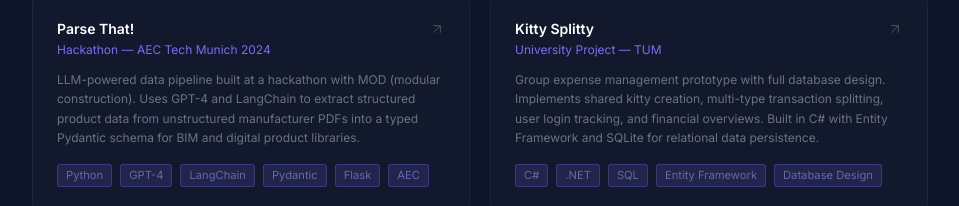
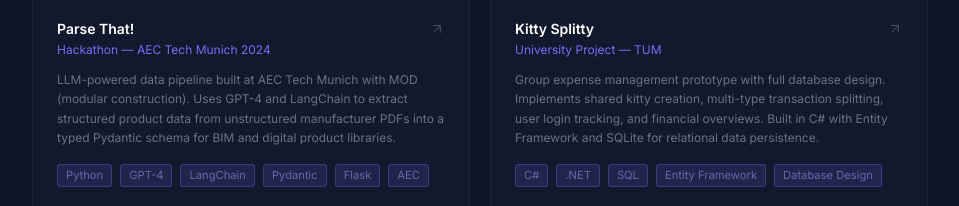
Before and after one commit to Shavss/Shavss.github.io, a Next.js app: page /projects in a window 1280 px wide. Shown: the part 875-1081 px from the top of the page, without its empty margins (160-1119 px from the left). Built offline with nearby package versions, Linux system fonts and the light colour scheme.

Commit message:
Update projectsData.js

```diff
--- a/data/projectsData.js
+++ b/data/projectsData.js
@@ -39,7 +39,7 @@ export const all = [
     name: 'Parse That!',
     subtitle: 'Hackathon — AEC Tech Munich 2024',
     description:
-      'LLM-powered data pipeline built at a hackathon with MOD (modular construction). Uses GPT-4 and LangChain to extract structured product data from unstructured manufacturer PDFs into a typed Pydantic schema for BIM and digital product libraries.',
+      'LLM-powered data pipeline built at AEC Tech Munich with MOD (modular construction). Uses GPT-4 and LangChain to extract structured product data from unstructured manufacturer PDFs into a typed Pydantic schema for BIM and digital product libraries.',
     tags: ['Python', 'GPT-4', 'LangChain', 'Pydantic', 'Flask', 'AEC'],
     url: 'https://shavss.github.io/AECHachathon_MOD_ParseThat/',
   },
```
